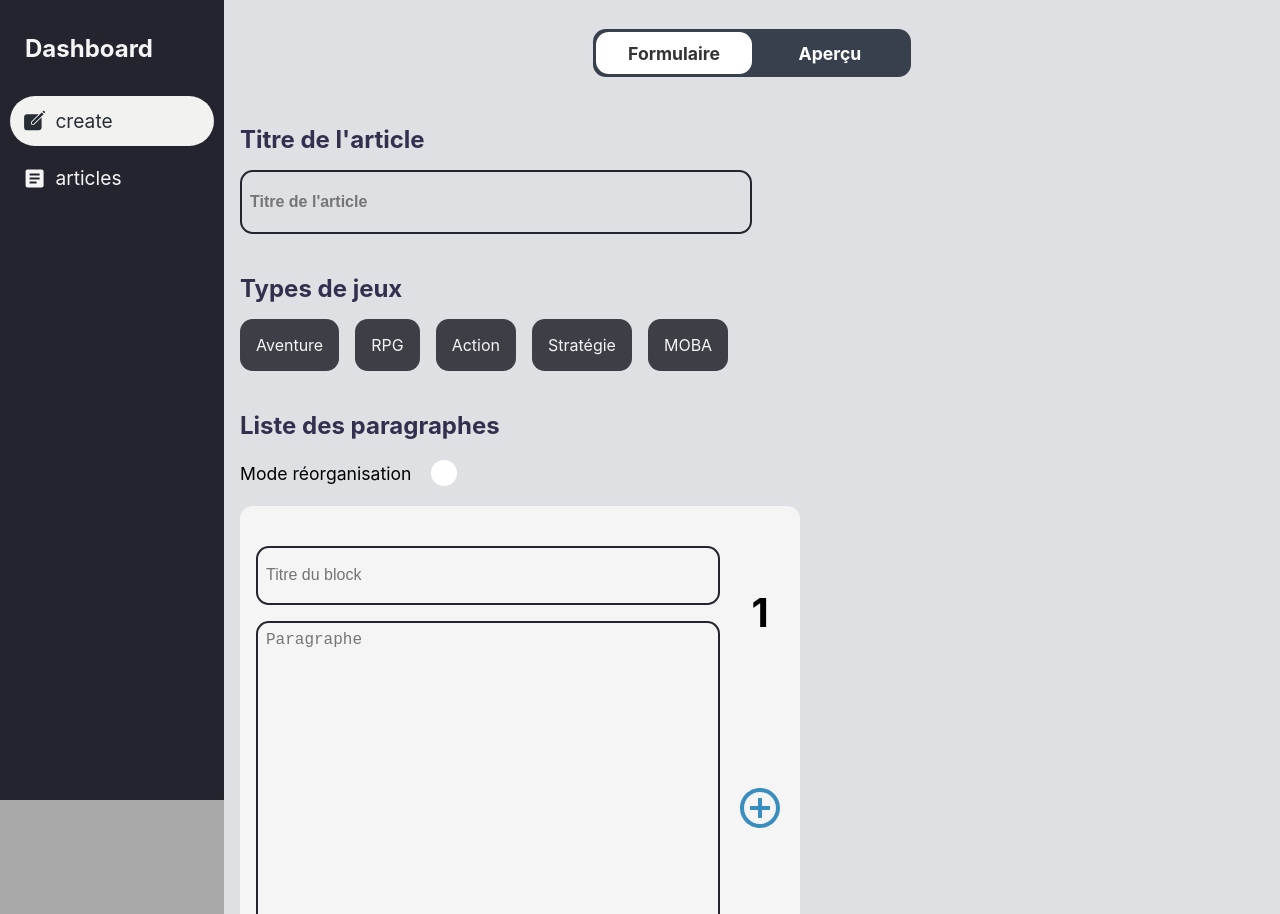
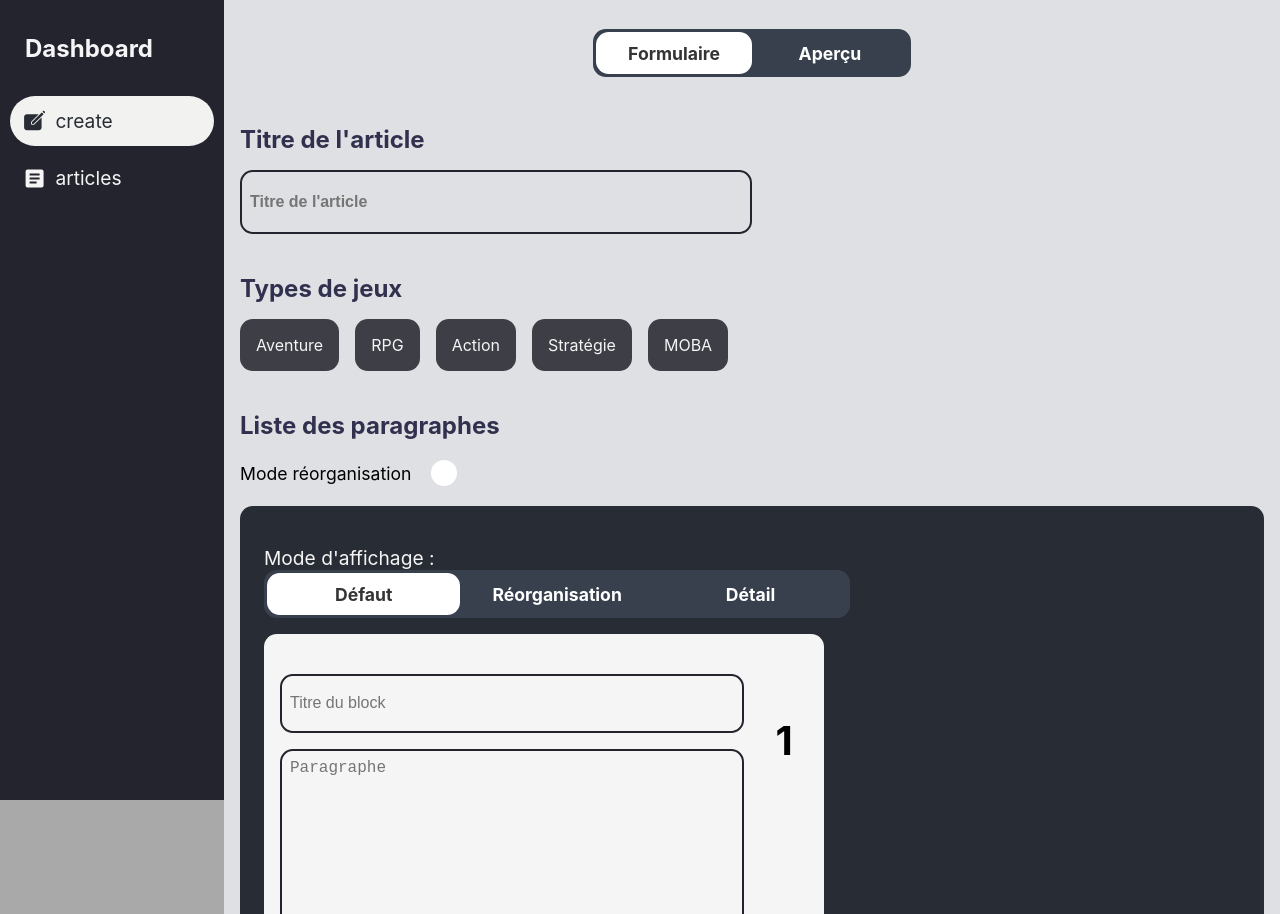
Before and after one commit to stephen-97/blog-dashboard, a React (Create React App) app: page /create in a window 1280 px wide. Shown: the top 914 px of the page. Built offline with nearby package versions, Linux system fonts and the light colour scheme.

Commit message:
New Toggle Button components with buttons list.

```diff
--- a/package.json
+++ b/package.json
@@ -19,6 +19,8 @@
     "react-scripts": "5.0.1",
     "redux": "^5.0.1",
     "styled-components": "^6.1.1",
+    "swiper": "^11.0.7",
+    "swiper-react": "^1.0.0",
     "typescript": "^4.9.5",
     "web-vitals": "^2.1.4"
   },
--- a/src/components/form/Block.tsx
+++ b/src/components/form/Block.tsx
@@ -50,7 +50,7 @@ const Block = ({i, e, reOrderView}: BlockProps) => {
             {reOrderView ?
                 <div className={"item-reorder-content"}>
                     <h3>test du titre {e.index}</h3>
-                    <button onPointerDown={(e) => dragControls.start(e) }>
+                    <button >
                         <RiDraggable />
                     </button>
                 </div>
--- a/src/components/form/BlockList.tsx
+++ b/src/components/form/BlockList.tsx
@@ -7,7 +7,9 @@ import { RiCheckboxMultipleBlankFill } from "react-icons/ri";
 import Block from "./Block";
 import ToggleSwitch from "../utility/ToggleSwitch";
 import DragNDrop from "../../assets/dragNDrop.svg"
-
+import {Swiper, SwiperSlide} from "swiper/react";
+import ToggleButton2 from "../utility/ToggleButton2";
+import {TToggleButton} from "../../utils/config";
 const StyledBlockList = styled.section<{$reOrderView: boolean}>`
 
   .paragraph-plus-images {
@@ -18,7 +20,6 @@ const StyledBlockList = styled.section<{$reOrderView: boolean}>`
       background-color: var(--white);
       padding: 1rem;
       display: grid;
-      //margin-bottom: 4rem;
       height: 38rem;
       border-radius: var(--border-radius);
       grid-template-columns: repeat(9, 1fr);
@@ -116,13 +117,14 @@ const StyledBlockList = styled.section<{$reOrderView: boolean}>`
     margin-bottom: 1rem;
   }
 
-  .block-list-reorder-container {
+  .list-container {
     background-color: #282c34;
     border-radius: var(--border-radius);
+    padding: 1.5rem;
     .reorder-container-title {
-      display: flex;
       padding: 1rem 0;
-      justify-content: center;
+      color: var(--white);
+      font-size: var(--xlarge);
       img, svg {
         height: 50px;
         width: 50px;
@@ -150,7 +152,7 @@ const StyledBlockList = styled.section<{$reOrderView: boolean}>`
         cursor: grab;
 
         &:hover {
-          box-shadow: 0 0 15px 0 var(--white);
+          box-shadow: 0 0 15rem 0 var(--white);
         }
         .item-reorder-content {
           position: relative;
@@ -166,6 +168,7 @@ const StyledBlockList = styled.section<{$reOrderView: boolean}>`
           }
           button {
             flex: 0.2;
+            cursor: grab;
             svg {
               transform: scale(2);
               transform-origin: center;
@@ -205,11 +208,14 @@ const BlockList = ({label,...rest}: StyledBlockListProps) => {
         dispatch(update({article: e}))
     }
 
+    const buttonsBlockList: TToggleButton[] = [
+        {title: "Défaut", callBack: () => null},
+        {title: "Réorganisation", callBack: () => null},
+        {title: "Détail", callBack: () => null},
+    ]
     return (
         <StyledBlockList $reOrderView={reOrderView}>
-            <label>
-                <span>{label}</span>
-            </label>
+            <label>{label}</label>
             <div className={"toggle-button-container"}>
                 <span>Mode réorganisation</span>
                 <ToggleSwitch
@@ -218,10 +224,11 @@ const BlockList = ({label,...rest}: StyledBlockListProps) => {
                     onClick={() => setReOrderView(prev => !prev)}
                 />
             </div>
-            <div className={reOrderView ? 'block-list-reorder-container' : ''}>
-                {reOrderView && <div className={'reorder-container-title'}>
-                    <img src={DragNDrop} alt={"drag n drop icon"}/>
-                </div>}
+            <div className={'list-container'}>
+                <div className={'reorder-container-title'}>
+                    Mode d'affichage :
+                    <ToggleButton2 buttons={buttonsBlockList} />
+                </div>
                         <Reorder.Group
                             values={paragraphData}
                             onReorder={reOrder}
@@ -238,3 +245,21 @@ const BlockList = ({label,...rest}: StyledBlockListProps) => {
 }
 
 export default BlockList;
+
+
+/**
+ * <Reorder.Group
+ *                         values={paragraphData}
+ *                         onReorder={reOrder}
+ *                         axis={"y"}
+ *                         className={`paragraph-plus-images ${reOrderView ? 'block-list-reorder' : ''}`}
+ *                     >
+ *                         {paragraphData && paragraphData.map((e, i) => (
+ *                             <Block i={i} e={e} reOrderView={reOrderView}  key={e.index}/>
+ *                         ))}
+ *                     </Reorder.Group>
+ *
+ * {reOrderView && <div className={'reorder-container-title'}>
+ *                     <img src={DragNDrop} alt={"drag n drop icon"}/>
+ *                 </div>}
+ */
--- /dev/null
+++ b/src/components/utility/ToggleButton2.tsx
@@ -0,0 +1,71 @@
+import React, {useState} from "react";
+import styled, {IStyledComponent} from "styled-components";
+import {TToggleButton} from "../../utils/config";
+
+const StyledToggleButton = styled.div<{selectedButton: number}>`
+  ul {
+    position: relative;
+    height: 3rem;
+    display: grid;
+    grid-template-columns: repeat(3, 1fr);
+    width: fit-content;
+    border: 0.2rem solid #38404e;
+    border-radius: var(--border-radius);
+    background: #38404e;
+    font-weight: bold;
+    color: #38404e;
+    cursor: pointer;
+    font-size: 1.1rem;
+  }
+  ul::before {
+    content: '';
+    position: absolute;
+    width: 33.333%;
+    height: 100%;
+    left: ${ props => `${props.selectedButton * 33.333}%`};
+    background: white;
+    border-radius: var(--border-radius);
+    transition: all 0.3s;
+  }
+  ul button {
+    padding: 6px;
+    text-align: center;
+    z-index: 1;
+  }
+  ul button {
+    display: flex;
+    justify-content: center;
+    align-items: center;
+    padding: 0 2rem;
+  }
+  button {
+    height: 100%;
+    color: white;
+  }
+  .selected {
+    color: #343434;
+  }
+`;
+
+
+interface StyledToggleButtonProps extends React.HTMLProps<HTMLInputElement> {
+    buttons: TToggleButton[];
+
+}
+const ToggleButton2 = ({ buttons,...rest}: StyledToggleButtonProps) => {
+
+    const [selectedButton, setSelectedButton] = useState(0);
+
+
+    return (
+        <StyledToggleButton selectedButton={selectedButton}>
+            <ul >
+                {buttons.map(({callBack, title}, i) =>
+                        <button onClick={() => setSelectedButton(i)} className={selectedButton === i ? 'selected' : ''} >{title}</button>
+                )}
+            </ul>
+        </StyledToggleButton>
+    )
+}
+
+export default ToggleButton2;
--- a/src/styles/CSSVariables.tsx
+++ b/src/styles/CSSVariables.tsx
@@ -20,6 +20,8 @@ const CSSVariables: RuleSet<object> = css`
       --responsive-value: 700px;
       --border-radius: 0.8rem;
       --border-radius-large: 1.1rem;
+
+      --xlarge: 1.2rem;
     }
 `;
 
--- a/src/utils/config.tsx
+++ b/src/utils/config.tsx
@@ -15,6 +15,11 @@ export type TAritcleContent =  {
     title : string,
     //images: [any] | [],
 }
+export type TToggleButton = {
+    title: string;
+    callBack: Function;
+}
+
 export const routesItem: Array<IRouteItem>= [
     {itemName: 'Créer un article', routeName: 'create', icon: <IoIosCreate />},
     {itemName: 'Mes articles', routeName: 'articles', icon: <MdArticle />},
```
Also changed, not shown: 1 other file (tests, documents, lock files or other folders). Lines whose indentation alone changed are shown as unchanged.
